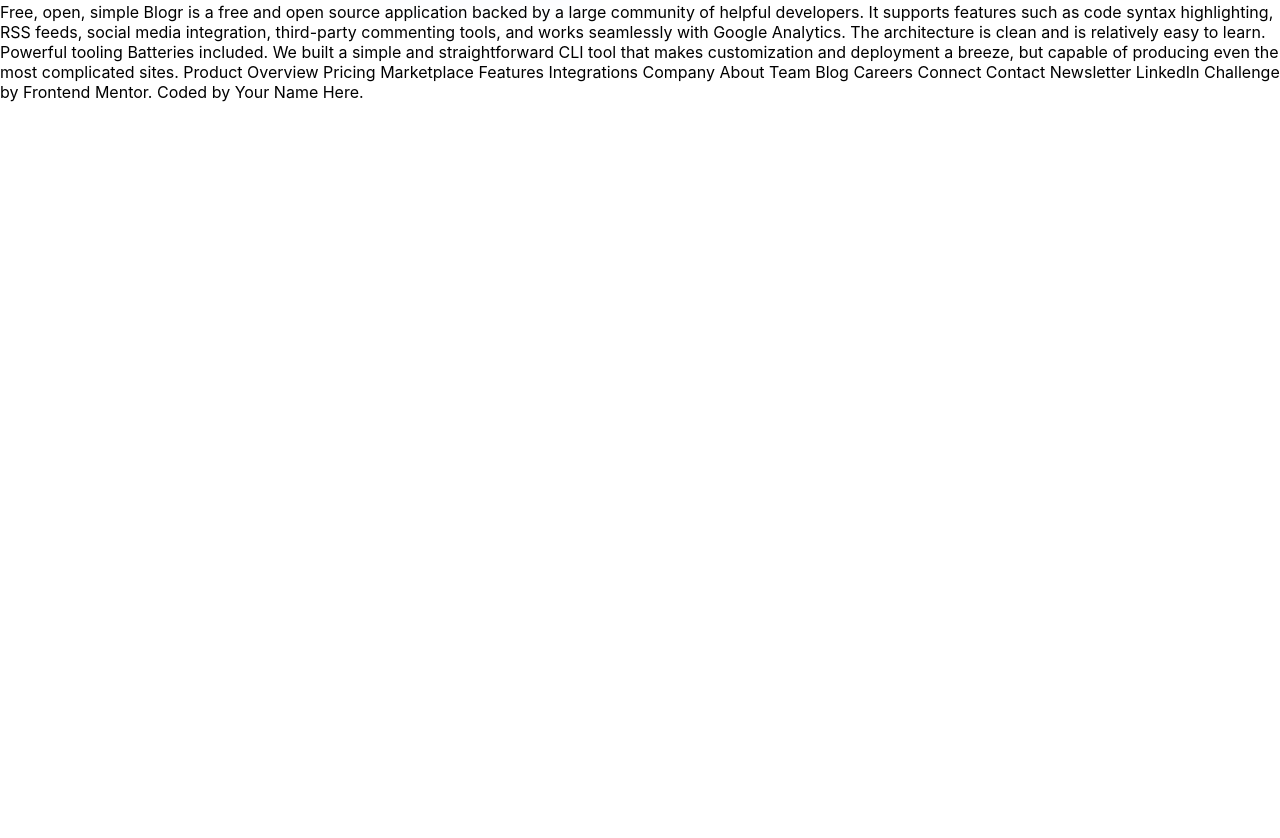
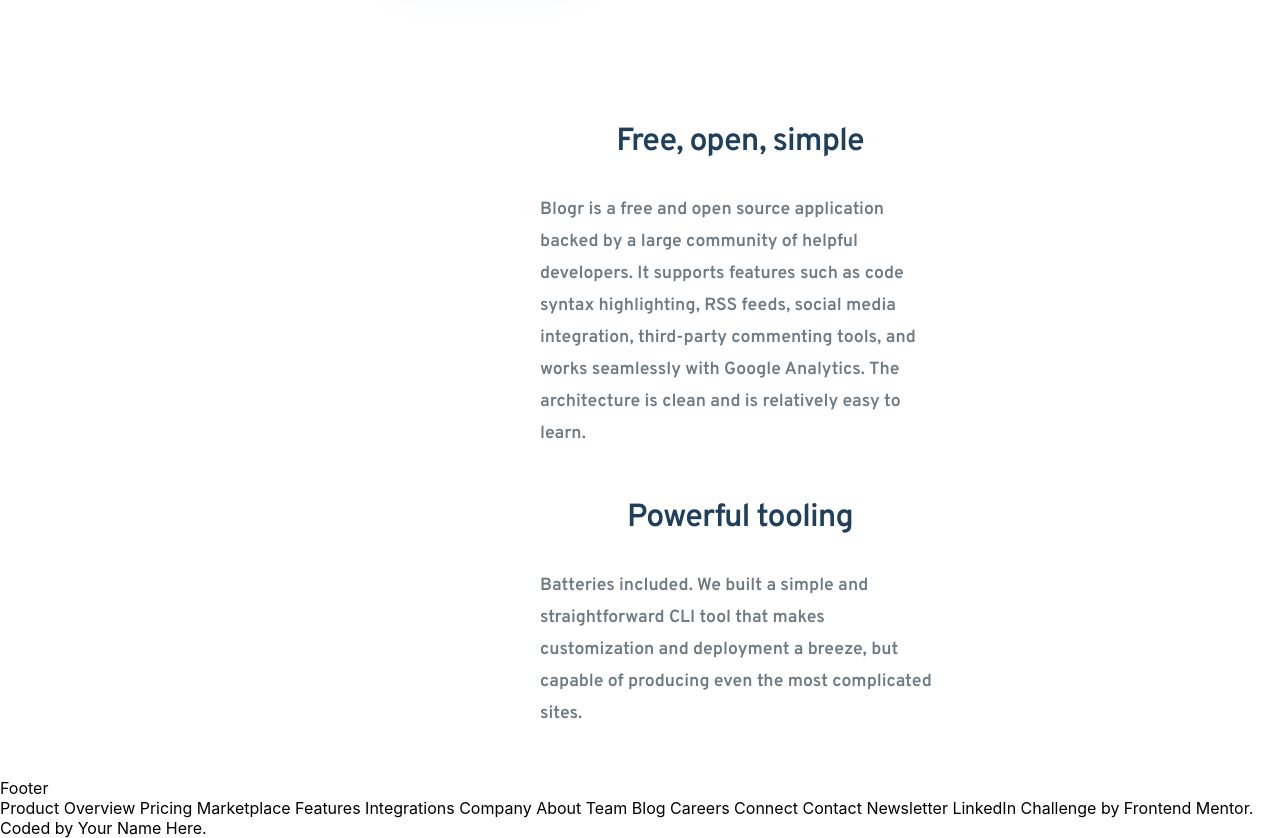
Before and after one commit to davidthus/blogr-landing-page, a React (Create React App) app: page / in a window 1280 px wide. Shown: the part 2046-2884 px from the top of the page. Before the commit the page ends 2148 px from the top, so only its background shows below. Built offline with nearby package versions, Linux system fonts and the light colour scheme.

Commit message:
finish bottom section mobile view

```diff
--- a/src/App.js
+++ b/src/App.js
@@ -14,16 +14,9 @@ function App() {
       <Middle />
       <Bottom />
       <Footer />
-      Free, open, simple Blogr is a free and open source application backed by a
-      large community of helpful developers. It supports features such as code
-      syntax highlighting, RSS feeds, social media integration, third-party
-      commenting tools, and works seamlessly with Google Analytics. The
-      architecture is clean and is relatively easy to learn. Powerful tooling
-      Batteries included. We built a simple and straightforward CLI tool that
-      makes customization and deployment a breeze, but capable of producing even
-      the most complicated sites. Product Overview Pricing Marketplace Features
-      Integrations Company About Team Blog Careers Connect Contact Newsletter
-      LinkedIn Challenge by Frontend Mentor. Coded by Your Name Here.
+      Product Overview Pricing Marketplace Features Integrations Company About
+      Team Blog Careers Connect Contact Newsletter LinkedIn Challenge by
+      Frontend Mentor. Coded by Your Name Here.
     </AppContainer>
   );
 }
--- a/src/components/Bottom/Bottom.jsx
+++ b/src/components/Bottom/Bottom.jsx
@@ -1,8 +1,39 @@
 import React from "react";
-import styled from "styled-components";
+import LaptopMobile from "../../images/illustration-laptop-mobile.svg";
+import {
+  Article,
+  ArticleHeading,
+  Container,
+  ImageWrapper,
+  Paragraph,
+} from "./Bottom.style";
 
 function Bottom() {
-  return <div>Bottom</div>;
+  return (
+    <Container>
+      <ImageWrapper>
+        <img src={LaptopMobile} alt="" />
+      </ImageWrapper>
+      <Article>
+        <ArticleHeading>Free, open, simple</ArticleHeading>
+        <Paragraph>
+          Blogr is a free and open source application backed by a large
+          community of helpful developers. It supports features such as code
+          syntax highlighting, RSS feeds, social media integration, third-party
+          commenting tools, and works seamlessly with Google Analytics. The
+          architecture is clean and is relatively easy to learn.
+        </Paragraph>
+      </Article>
+      <Article>
+        <ArticleHeading>Powerful tooling</ArticleHeading>
+        <Paragraph>
+          Batteries included. We built a simple and straightforward CLI tool
+          that makes customization and deployment a breeze, but capable of
+          producing even the most complicated sites.
+        </Paragraph>
+      </Article>
+    </Container>
+  );
 }
 
 export default Bottom;
--- /dev/null
+++ b/src/components/Bottom/Bottom.style.js
@@ -0,0 +1,63 @@
+import styled from "styled-components";
+import { ReactComponent as Laptop } from "../../images/illustration-laptop-desktop.svg";
+
+export const Container = styled.section`
+  display: flex;
+  width: 100%;
+  flex-direction: column;
+  align-items: center;
+  margin-top: 4.5rem;
+
+  @media screen and (min-width: 870px) {
+    margin-top: 10rem;
+
+    align-items: flex-end;
+    padding-right: 6rem;
+  }
+`;
+
+export const ImageWrapper = styled.aside`
+  display: none;
+  margin-bottom: 3rem;
+
+  @media screen and (max-width: 870px) {
+    display: block;
+  }
+`;
+
+export const Article = styled.article`
+  display: flex;
+  flex-direction: column;
+  align-items: center;
+  gap: 2rem;
+  width: 75%;
+  margin-bottom: 3rem;
+`;
+
+export const ArticleHeading = styled.h3`
+  font-family: "Overpass", sans-serif;
+  color: ${(props) => props.theme.headings};
+  font-size: 2rem;
+  letter-spacing: -1px;
+
+  @media screen and (min-width: 870px) {
+    text-align: left;
+  }
+`;
+
+export const Paragraph = styled.p`
+  font-family: "Overpass", sans-serif;
+  color: ${(props) => props.theme.bodycopy};
+  font-size: 0.9rem;
+  opacity: 0.8;
+  text-align: left;
+  line-height: 2rem;
+  font-size: 1.1rem;
+  font-weight: 600;
+  text-align: center;
+  max-width: 400px;
+
+  @media screen and (min-width: 870px) {
+    text-align: left;
+  }
+`;
--- a/src/components/Middle/Middle.jsx
+++ b/src/components/Middle/Middle.jsx
@@ -11,9 +11,9 @@ import {
 function Middle() {
   return (
     <Container>
-      <asid>
+      <aside>
         <PhonesImage src={Phones} alt="phones" />
-      </asid>
+      </aside>
       <ArticleContainer>
         <ArticleHeading>State of the Art Infrastructure</ArticleHeading>
         <Paragraph>
--- a/src/components/Top/Top.style.js
+++ b/src/components/Top/Top.style.js
@@ -73,8 +73,7 @@ export const Article = styled.article`
 
 export const Paragraph = styled.p`
   font-family: "Overpass", sans-serif;
-  color: ${(props) => props.theme.headings};
-  opacity: 0.8;
+  color: ${(props) => props.theme.bodycopy};
   font-size: 0.9rem;
   text-align: left;
   line-height: 2rem;
```
